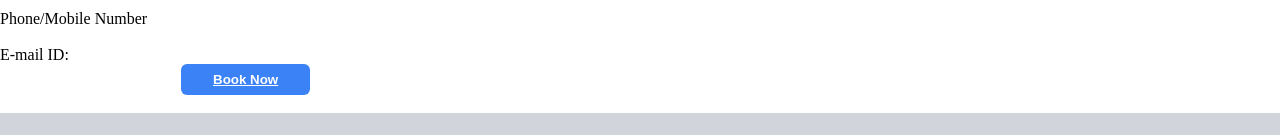
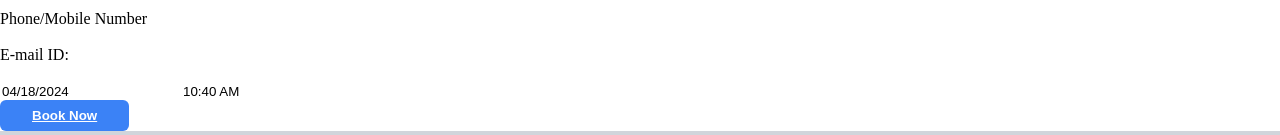
Before and after one commit to Tetsewa/StyleSavvy-Salon-Project, a React (Vite) app: page /MakeAnAppointment in a window 1280 px wide. Shown: the part 916-1051 px from the top of the page. Built offline with nearby package versions, Linux system fonts and the light colour scheme; a web font is replaced by a local one.

Commit message:
Calendar and time component added in MakeAn Appointment page

```diff
--- a/src/pages/MakeAnAppointment.jsx
+++ b/src/pages/MakeAnAppointment.jsx
@@ -70,6 +70,10 @@ import "react-datepicker/dist/react-datepicker.css";
 
 
 const MakeAnAppointment = () =>  {
+  const [startDate, setStartDate] = useState(new Date());
+  const [startTime, setStartTime] = useState(new Date());
+
+
 
 
   // Step 1: Setup State for Form Data
@@ -158,19 +162,42 @@ const MakeAnAppointment = () =>  {
             required
           />
         </div>
-        <DatePicker
+        </form><br></br>
 
-showTimeSelect
-      />
+
+
+
+
+
+
+        <div classname = "flex">
+
+<DatePicker className = "w-2/5"
+  selected={startDate}
+  onChange={(date) => setStartDate(date)}
+  timeInputLabel="Date:"
+  dateFormat="MM/dd/yyyy"
+/>
+
+<DatePicker className="w-2/5"
+  selected={startTime}
+  onChange={(date) => setStartTime(date)}
+  showTimeSelect
+  showTimeSelectOnly
+  timeIntervals={30}
+  timeCaption="Time"
+  dateFormat="h:mm aa"
+/>
+
+
+</div>
         {/* Submit Button */}
-        <button type="submit" className="bg-blue-500 text-white px-4 py-2 rounded-md" ><Link to="/Services" className=" text-white font-bold py-2 px-4 rounded">Book Now</Link></button>
-
-      </form><br></br>
-      {/* <DayPicker/> */}
+      <button type="submit" className="bg-blue-500 text-white px-4 py-2 rounded-md" ><Link to="/Services" className=" text-white font-bold py-2 px-4 rounded">Book Now</Link></button>
 
 
     </div>
   );
 }
 
+
 export default MakeAnAppointment;
```
